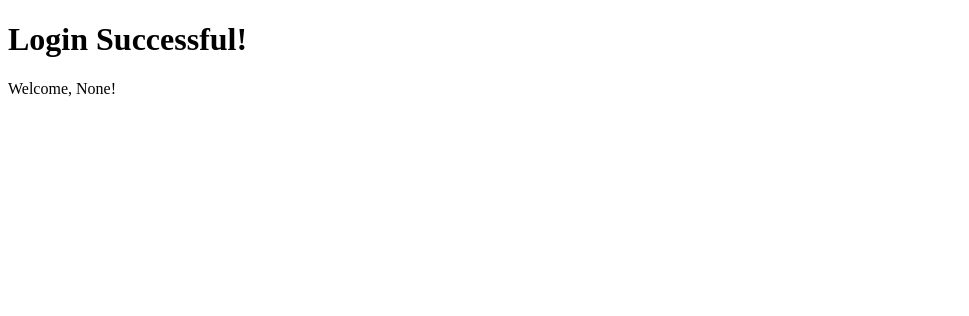
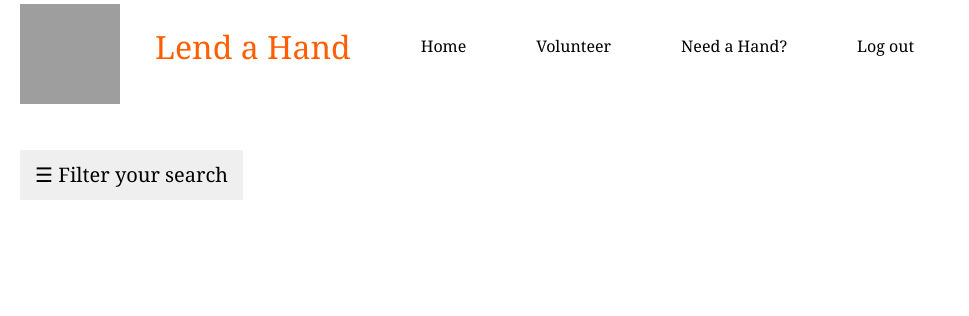
Before and after one commit to nixienixie00/Lend-A-Hand-Ika, a Flask app: page /success in a window 1280 px wide. Shown: the top 316 px of the page, without its empty margins (0-969 px from the left). Run offline with Flask 3, Linux system fonts and the light colour scheme; grey boxes are pictures that could not be loaded.

Commit message:
Update success.html

```diff
--- a/templates/success.html
+++ b/templates/success.html
@@ -1,10 +1,212 @@
 <!DOCTYPE html>
-<html>
+<html lang="en">
 <head>
-    <title>Success</title>
+    <meta charset="UTF-8" name = "viewport" content = "initial-scale=1, width = device-width">
+    <title>Lend a hand</title>
+
+    <link href="https://cdn.jsdelivr.net/npm/bootstrap@5.3.0/dist/css/bootstrap.min.css" rel="stylesheet">
+
+  <script src="https://cdn.jsdelivr.net/npm/bootstrap@5.3.0/dist/js/bootstrap.bundle.min.js"></script>
+
+
+    <style>
+
+
+        #main ul {
+          list-style-type: none;
+          margin: 0;
+          padding: 0;
+          overflow: hidden;
+        }
+
+        body {
+           font-family: Georgia, Helvetica;
+        }
+
+
+        #main li a {
+            display: block;
+            color: black;
+            text-align: center;
+            padding: 35px;
+
+            text-decoration: none;
+            line-height: 45px;
+
+
+        }
+
+        h2 {
+
+            color: #FF5F00;
+            text-align: center;
+            padding : 35px;
+
+            line-height: 45px;
+
+
+        }
+
+
+
+        #main li {
+            float: left;
+        }
+
+        #main li a:hover {
+          background-color: #CCCCCC;
+
+        }
+
+        img {
+          width: 100px;
+          height: 100px;
+          margin-top: 15px;
+        }
+
+        .sidebar {
+          height: 100%;
+          width: 0;
+          position: fixed;
+          z-index: 1;
+          top: 0;
+          left: 0;
+          background-color: #CCCCCC;
+          overflow-x: hidden;
+          padding-top: 60px;
+          transition: 0.5s;
+        }
+
+
+        .sidebar a {
+          padding: 8px 8px 8px 32px;
+          text-decoration: none;
+          font-size: 25px;
+          color: #818181;
+          display: block;
+          transition: 0.3s;
+        }
+
+
+        .sidebar a:hover {
+          color: #CCCCCC;
+        }
+
+
+        .sidebar .closebtn {
+          position: absolute;
+          top: 0;
+          right: 25px;
+          font-size: 36px;
+          margin-left: 50px;
+        }
+
+
+
+
+        .openbtn {
+          font-size: 20px;
+          cursor: pointer;
+          background-color: #white;
+          color: black;
+          padding: 10px 15px;
+          border: none;
+          margin-top: 130px
+        }
+
+        .openbtn:hover {
+          background-color: #CCCCCC;
+        }
+
+
+        #main {
+          transition: margin-left .5s;
+          padding: 20px;
+          overflow: scroll;
+        }
+
+
+        @media screen and (max-height: 450px) {
+          .sidebar {padding-top: 15px;}
+          .sidebar a {font-size: 18px;}
+        }
+
+
+
+
+
+
+        header {
+          position: fixed;
+          top: 0;
+          width: 100%;
+          height: 100px;
+          display: flex;
+          align-items: center;
+          justify-content: space-between;
+         }
+
+    </style>
 </head>
 <body>
-    <h1>Login Successful!</h1>
-    <p>Welcome, {{ name }}!</p>
+
+    <div id = "mySidebar" class="sidebar">
+
+            <a href="javascript:void(0)" class="closebtn" onclick="closeNav()">&times;</a>
+            <a> Duration </a>
+            <a> </a>
+            <a> Causes </a>
+            <a> Location </a>
+            <a> Required skills</a>
+            <a> Age </a>
+
+
+
+    </div>
+
+    <div id="main">
+        <header>
+
+
+
+            <ul>
+
+                <li> <img src="static/logo.png" alt="Logo"> </li>
+                <li> <h2> Lend a Hand</h2> </li>
+                <li><a href = "">Home</a></li>
+                <li><a href="">Volunteer</a></li>
+                <li><a href="">Need a Hand?</a></li>
+                <li><a href="">Log out</a></li>
+
+            </ul>
+
+
+
+        </header>
+
+
+        <button class="openbtn" onclick="openNav()">&#9776; Filter your search</button>
+
+    </div>
+
+
+
 </body>
+
+    <script type="text/javascript">
+            $(document).ready(function () {
+                $('.dropdown-toggle').dropdown();
+            });
+
+            function openNav() {
+              document.getElementById("mySidebar").style.width = "250px";
+              document.getElementById("main").style.marginLeft = "250px";
+            }
+
+            function closeNav() {
+              document.getElementById("mySidebar").style.width = "0";
+              document.getElementById("main").style.marginLeft = "0";
+            }
+   </script>
+
 </html>
```
